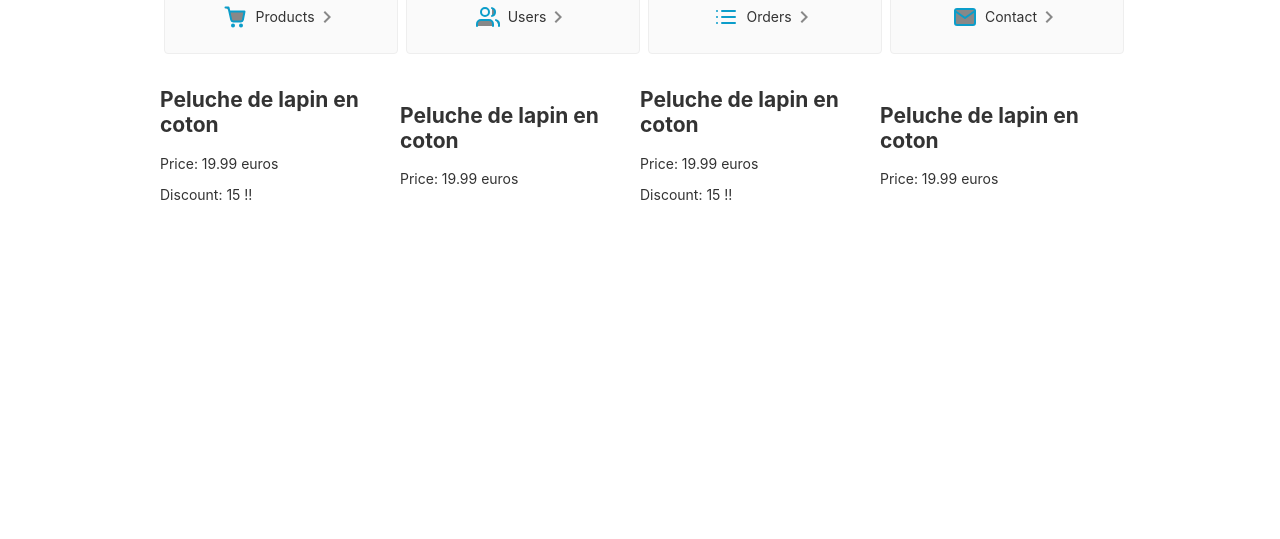
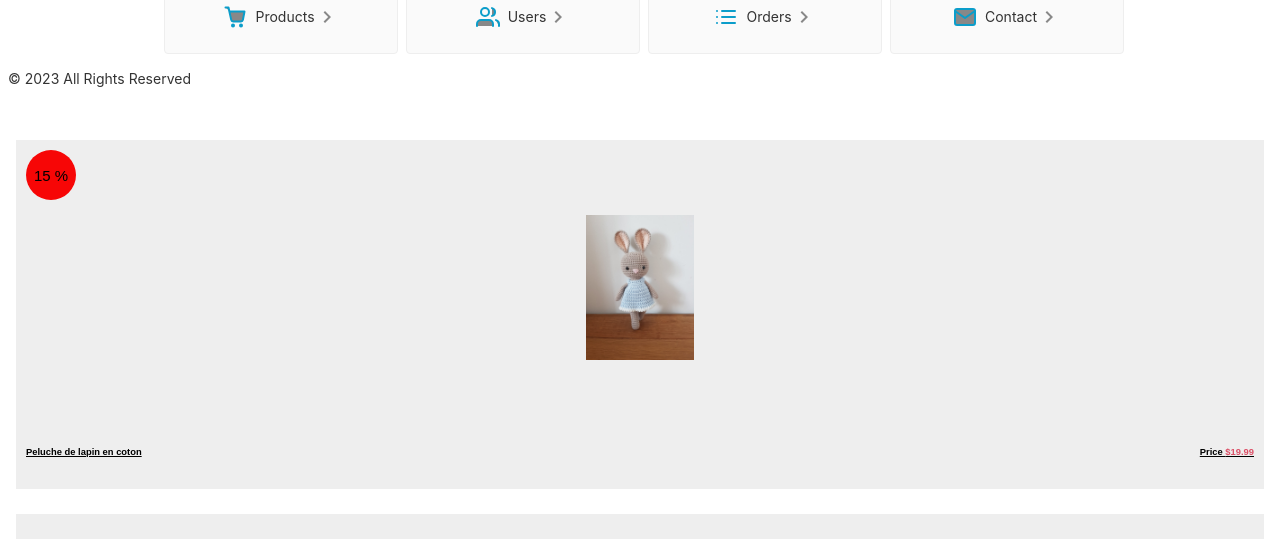
Before and after one commit to Chems06/e-commerce, an Angular app: page /product in a window 1280 px wide. Shown: the part 136-675 px from the top of the page. Built offline with nearby package versions, Linux system fonts and the light colour scheme.

Commit message:
css de la liste des produits

```diff
--- a/src/app/app.component.html
+++ b/src/app/app.component.html
@@ -199,4 +199,8 @@
   </a>
 </div>
 
+<footer>
+  <p>© 2023 All Rights Reserved </p>
+</footer>
+
 <router-outlet></router-outlet>
--- a/src/app/product/product.component.css
+++ b/src/app/product/product.component.css
@@ -1,11 +1,80 @@
-.products {
-    display: flex;
-    margin: auto auto 32px;
-    padding: 0 16px;
-    max-width: 960px;
-    flex-direction:row;
-    align-items: center;
+body {
+  font-family: "poppins", sans-serif;
+  color: #101010;
+  background-color: #ffffff;
 }
-.product {
-margin: auto;
+
+.layout_padding {
+  padding-top: 20px;
+  padding-bottom: 50px;
 }
+
+
+.row {
+  -webkit-box-align: center;
+      -ms-flex-align: center;
+          align-items: center;
+}
+
+.product .box {
+  background-color: #eeeeee;
+  position: relative;
+  padding: 10px;
+  margin-top: 25px;
+}
+
+.product .box a {
+  color: #000000;
+}
+
+.product .box .img-box {
+  display: -webkit-box;
+  display: -ms-flexbox;
+  display: flex;
+  -webkit-box-pack: center;
+      -ms-flex-pack: center;
+          justify-content: center;
+  -webkit-box-align: center;
+      -ms-flex-align: center;
+          align-items: center;
+  padding: 15px 30px;
+  height: 245px;
+}
+
+.product .box .img-box img {
+  max-width: 100%;
+  max-height: 145px;
+}
+
+.product .box .detail-box {
+  display: -webkit-box;
+  display: -ms-flexbox;
+  display: flex;
+  -webkit-box-pack: justify;
+      -ms-flex-pack: justify;
+          justify-content: space-between;
+}
+
+.product .box .detail-box h6 span {
+  color: #db4f66;
+}
+
+.product .box .discount {
+  width: 50px;
+  height: 50px;
+  position: absolute;
+  top: 10px;
+  left: 10px;
+  background-color: #f70606;
+  display: -webkit-box;
+  display: -ms-flexbox;
+  display: flex;
+  -webkit-box-pack: center;
+      -ms-flex-pack: center;
+          justify-content: center;
+  -webkit-box-align: center;
+      -ms-flex-align: center;
+          align-items: center;
+  border-radius: 100%;
+  font-size: 15px;
+}
--- a/src/app/product/product.component.html
+++ b/src/app/product/product.component.html
@@ -1,10 +1,30 @@
-<!-- product.component.html -->
-<div class="products" *ngIf="products | async as productsData">
-    <div class="product" *ngFor="let product of productsData.product">
-      <h2>{{ product.name }}</h2>
-      <p>Price: {{ product.price }} euros</p>
-      <p *ngIf="product.discount?.onOff">
-        Discount: {{ product.discount?.percent }} !!
-      </p>
+<body>
+  <!-- product.component.html -->
+  <section class="product layout_padding">
+    <div class="container">
+  <div class="row " *ngIf="products | async as productsData">
+    <!-- list of the products-->
+    <div class="col-sm-6 col-md-4 col-lg-3">
+      <div class="box" *ngFor="let product of productsData.product">
+        <!-- display a product-->
+        <a href="">
+          <div class="img-box">
+            <img src="/assets/{{ product.preview }}" alt="" />
+          </div>
+          <div class="detail-box">
+            <h6>{{ product.name }}</h6>
+            <h6>
+              Price
+              <span> ${{ product.price }}</span>
+            </h6>
+          </div>
+          <div class="discount" *ngIf="product.discount?.onOff">
+            <span> {{ product.discount.percent }} % </span>
+          </div>
+        </a>
+      </div>
     </div>
   </div>
+</div>
+</section>
+</body>
--- a/src/assets/products.json
+++ b/src/assets/products.json
@@ -2,7 +2,7 @@
   "product": [
     {
       "name": "Peluche de lapin en coton",
-      "preview": "link",
+      "preview": "images/lapin_crochet.jpg",
       "description": "",
       "price": 19.99,
       "discount": {
@@ -12,7 +12,7 @@
     },
     {
       "name": "Peluche de lapin en coton",
-      "preview": "link",
+      "preview": "images/lapin_crochet.jpg",
       "description": "",
       "price": 19.99,
       "discount": {
@@ -21,7 +21,7 @@
     },
     {
       "name": "Peluche de lapin en coton",
-      "preview": "link",
+      "preview": "images/lapin_crochet.jpg",
       "description": "",
       "price": 19.99,
       "discount": {
@@ -31,7 +31,35 @@
     },
     {
       "name": "Peluche de lapin en coton",
-      "preview": "link",
+      "preview": "images/lapin_crochet.jpg",
+      "description": "",
+      "price": 19.99,
+      "discount": {
+        "onOff": false
+      }
+    },
+    {
+      "name": "Peluche de lapin en coton",
+      "preview": "images/lapin_crochet.jpg",
+      "description": "",
+      "price": 19.99,
+      "discount": {
+        "onOff": false
+      }
+    },
+    {
+      "name": "Peluche de lapin en coton",
+      "preview": "images/lapin_crochet.jpg",
+      "description": "",
+      "price": 19.99,
+      "discount": {
+        "onOff": true,
+        "percent": 15
+      }
+    },
+    {
+      "name": "Peluche de lapin en coton",
+      "preview": "images/lapin_crochet.jpg",
       "description": "",
       "price": 19.99,
       "discount": {
```
Also changed, not shown: src/assets/images/lapin_crochet.jpg (added).
